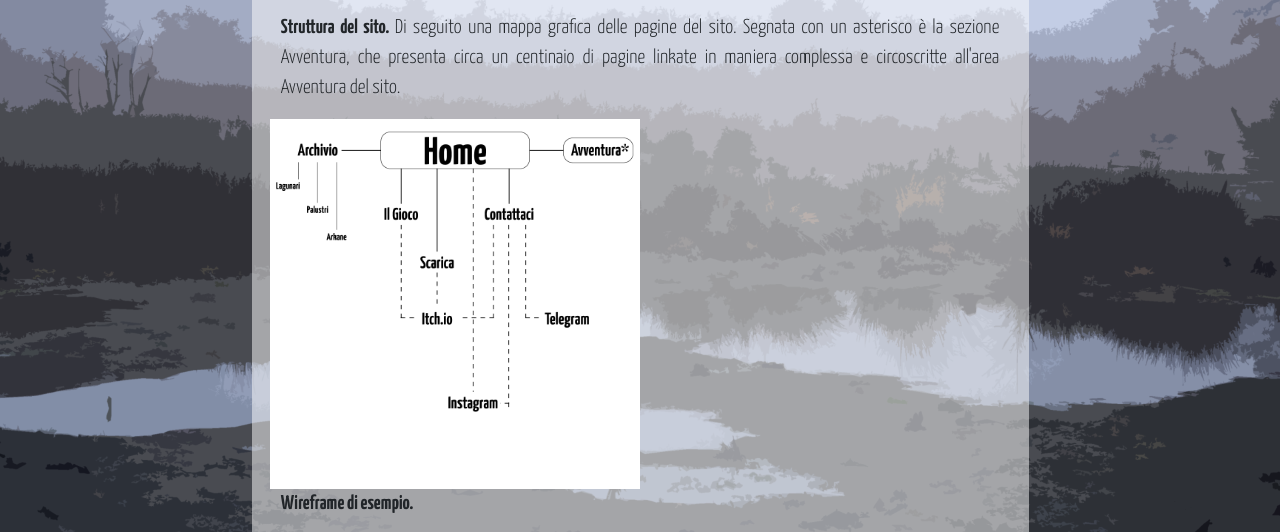
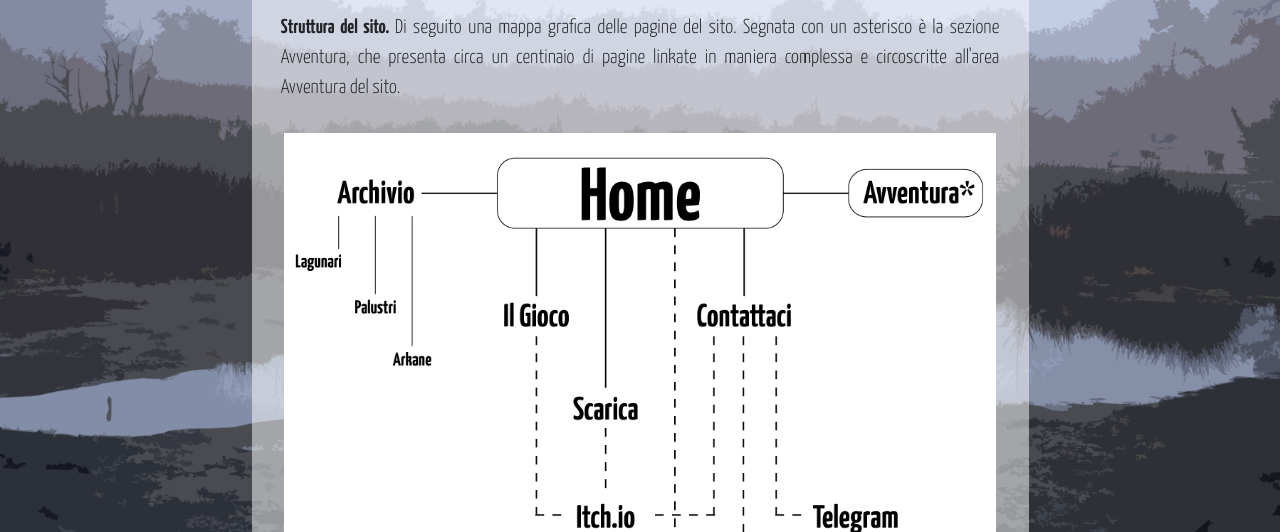
Before and after one commit to cahrlaw/ruinae, a plain HTML site: page documentazione.html in a window 1280 px wide. Shown: the part 1014-1546 px from the top of the page. Drawn offline with nearby package versions, Linux system fonts and the light colour scheme; grey boxes are pictures that could not be loaded; a script that the page names is missing; a web font is replaced by a local one.

Commit message:
Add files via upload

```diff
--- a/documentazione.html
+++ b/documentazione.html
@@ -55,7 +55,8 @@
       }
 
       .docphoto {
-        width: 50%;
+        width: 100%;
+        padding: 2%;
       }
     </style>
   </head>
```
